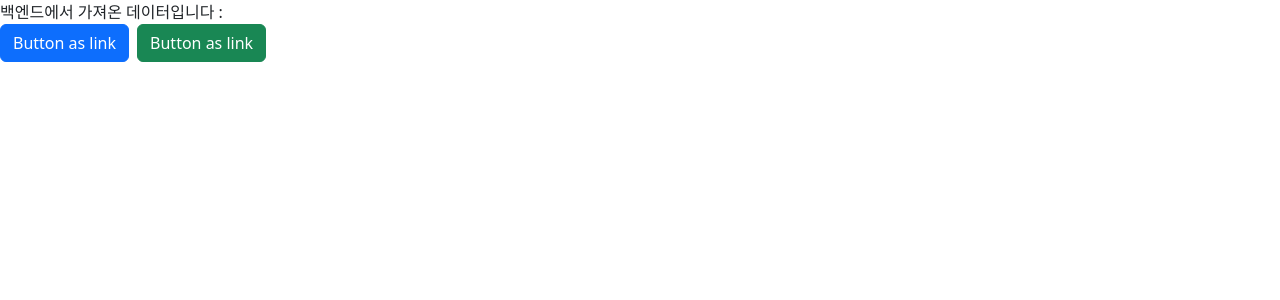
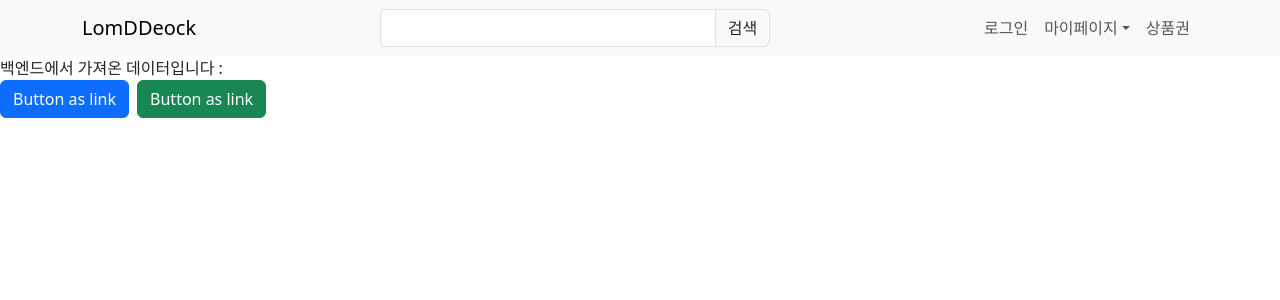
Before and after one commit to sloth0705/LomDDeock, a React (Create React App) app in the folder src/main/frontend/: page / in a window 1280 px wide. Shown: the top 300 px of the page. Built offline with nearby package versions, Linux system fonts and the light colour scheme; no server answers.

Commit message:
header 레이아수

```diff
--- a/src/main/frontend/src/App.js
+++ b/src/main/frontend/src/App.js
@@ -2,6 +2,7 @@ import React, {useEffect, useState} from 'react';
 import axios from 'axios';
 import { Button, Stack } from 'react-bootstrap';
 import 'bootstrap/dist/css/bootstrap.min.css';
+
 function App() {
    const [hello, setHello] = useState('')
 
--- /dev/null
+++ b/src/main/frontend/src/css/layout.css
@@ -0,0 +1,44 @@
+
+.w50p {
+    width : 50%;
+}
+
+.w45p {
+    width : 45%;
+}
+
+.w40p {
+    width : 40%;
+}
+
+.w35p {
+    width : 35%;
+}
+
+.w30p {
+    width : 30%;
+}
+
+.w25p {
+    width: 25%;
+}
+
+.w20p {
+    width: 20%;
+}
+
+.w15p {
+    width: 15%;
+}
+
+.w10p {
+    width: 10%;
+}
+
+.w5p {
+    width: 5%;
+}
+
+.margin-left-auto {
+    margin-left : auto;
+}
--- a/src/main/frontend/src/index.js
+++ b/src/main/frontend/src/index.js
@@ -1,12 +1,14 @@
 import React from 'react';
 import ReactDOM from 'react-dom/client';
 import './index.css';
+import reportWebVitals from './reportWebVitals';
 import App from './App';
-import reportWebVitals from './reportWebVitals';
+import Header from './layout/Header';
 
 const root = ReactDOM.createRoot(document.getElementById('root'));
 root.render(
   <React.StrictMode>
+    <Header/>
     <App />
   </React.StrictMode>
 );
--- /dev/null
+++ b/src/main/frontend/src/layout/Header.js
@@ -0,0 +1,63 @@
+import { Button, Stack } from 'react-bootstrap';
+import '../css/layout.css';
+import 'bootstrap/dist/css/bootstrap.min.css';
+import Container from 'react-bootstrap/Container';
+import Nav from 'react-bootstrap/Nav';
+import Navbar from 'react-bootstrap/Navbar';
+import NavDropdown from 'react-bootstrap/NavDropdown';
+import Form from 'react-bootstrap/Form';
+import InputGroup from 'react-bootstrap/InputGroup';
+import Col from 'react-bootstrap/Col';
+import Row from 'react-bootstrap/Row';
+function Header() {
+    return (
+        <header>
+            <Navbar expand="lg" className="bg-body-tertiary">
+                <Container>
+                    <Navbar.Brand href="#home">LomDDeock</Navbar.Brand>
+                    <div className="w15p"/>
+                    <InputGroup className="w35p">
+                        <Form.Control
+                            placeholder=""
+                            aria-label="Search"
+                            aria-describedby="basic-addon1"
+                        />
+                        <InputGroup.Text id="basic-addon1">검색</InputGroup.Text>
+                    </InputGroup>
+                    <Navbar.Collapse id="basic-navbar-nav">
+                        <Nav className="margin-left-auto">
+                            <Nav.Link href="#home">
+                                로그인
+                            </Nav.Link>
+                            <NavDropdown title="마이페이지" id="basic-nav-dropdown">
+                                <NavDropdown.Item href="#action/3.1">
+                                    나의 정보
+                                </NavDropdown.Item>
+                                <NavDropdown.Item href="#action/3.2">
+                                    포인트
+                                </NavDropdown.Item>
+                                <NavDropdown.Item href="#action/3.3">
+                                    쿠폰함
+                                </NavDropdown.Item>
+                                <NavDropdown.Item href="#action/3.4">
+                                    주문내역
+                                </NavDropdown.Item>
+                                <NavDropdown.Item href="#action/3.4">
+                                    나의 찜
+                                </NavDropdown.Item>
+                                <NavDropdown.Item href="#action/3.4">
+                                    나의 문의내역
+                                </NavDropdown.Item>
+                            </NavDropdown>
+                            <Nav.Link href="#link">
+                                상품권
+                            </Nav.Link>
+                        </Nav>
+                    </Navbar.Collapse>
+                </Container>
+            </Navbar>
+        </header>
+    )
+}
+
+export default Header;
```
